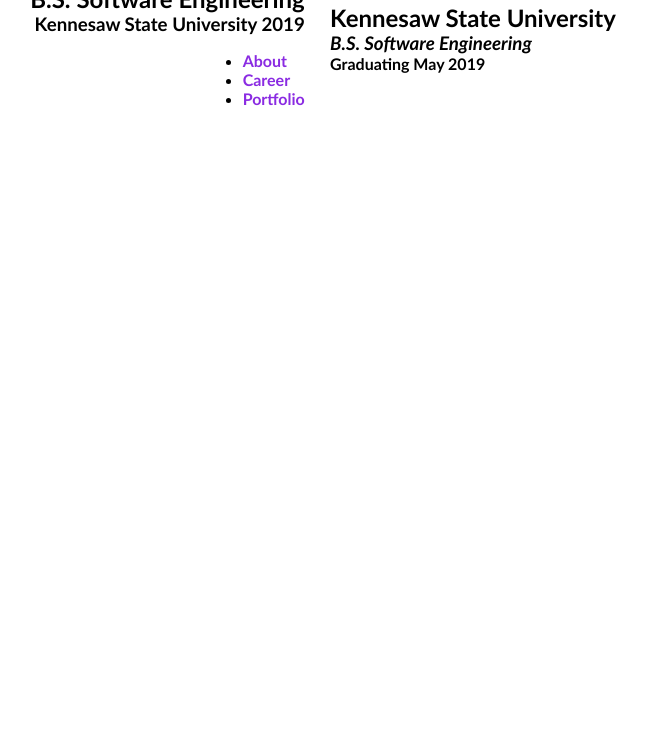
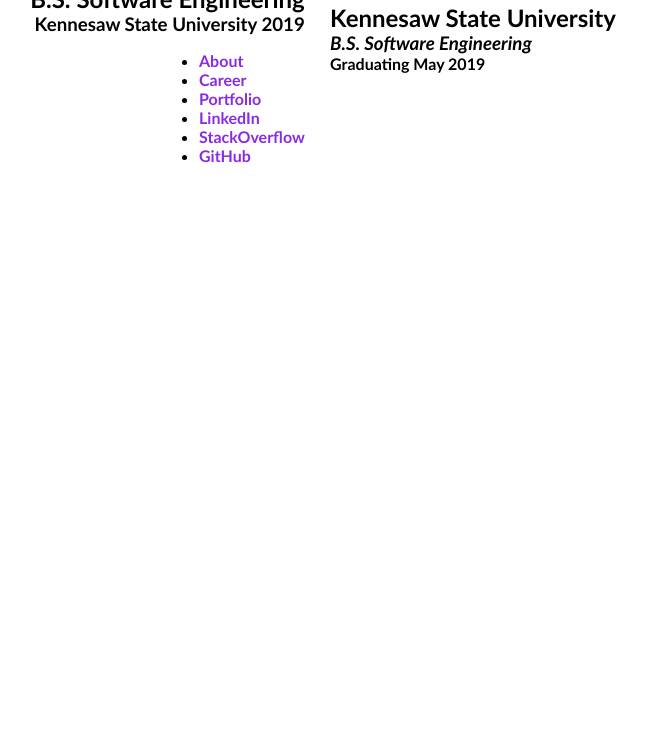
Before and after one commit to brandmorg/brandmorg.github.io, a plain HTML site: page index.html in a window 1280 px wide. Shown: the part 63-816 px from the top of the page, without its empty margins (272-919 px from the left). Drawn offline with Linux system fonts and the light colour scheme; a script that the page names is missing.

Commit message:
Update index.html

```diff
--- a/index.html
+++ b/index.html
@@ -16,6 +16,9 @@
                     <li><a href="index.html">About</a></li>
                     <li><a href="career.html">Career</a></li>
                     <li><a href="portfolio.html">Portfolio</a></li>
+                    <li><a href="https://www.linkedin.com/in/blmorgan114/">LinkedIn</a></li>
+                    <li><a href="https://stackoverflow.com/users/6460431/branden-morgan?tab=profile">StackOverflow</a></li>
+                    <li><a href="https://github.com/brandmorg">GitHub</a></li>
 
                 </b></ul>
                 </div>
```
